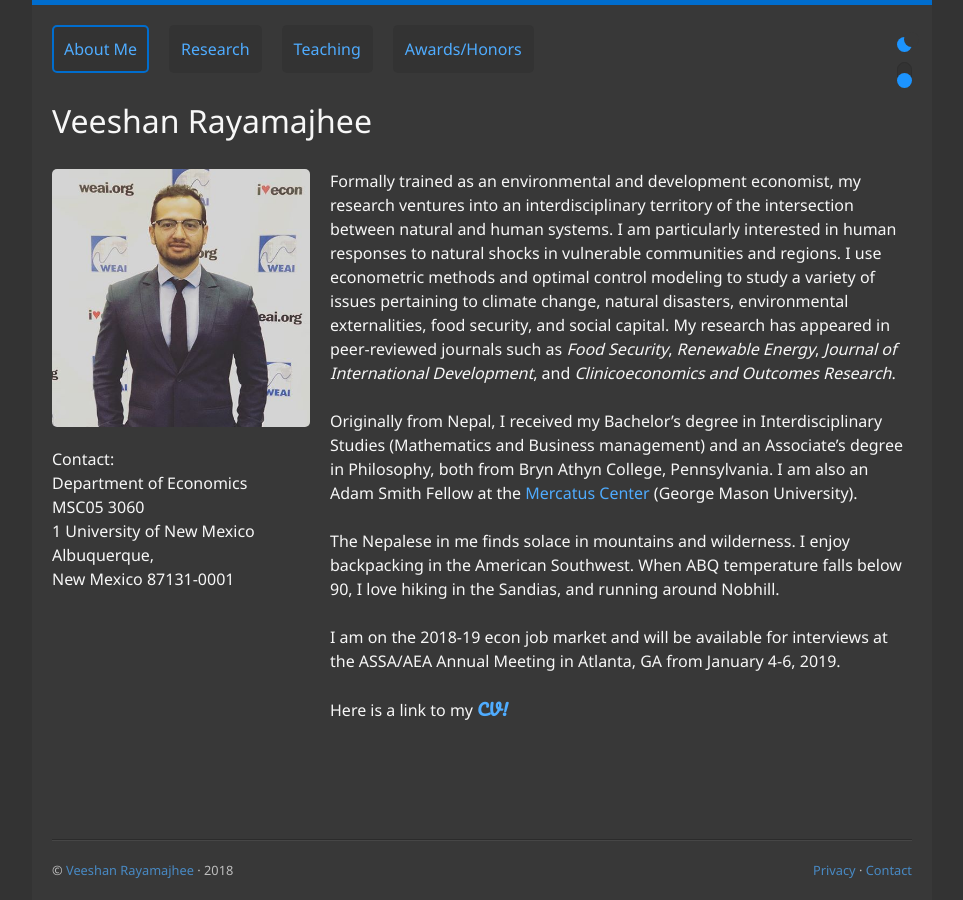
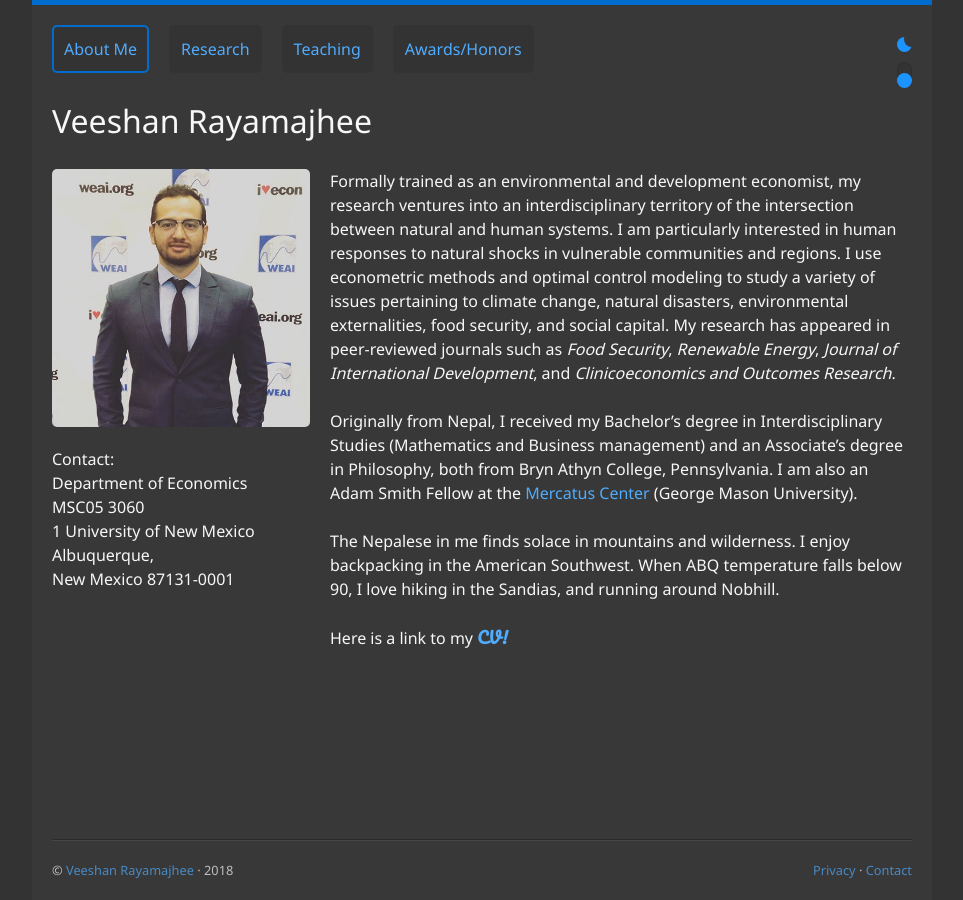
Before and after one commit to veeshanr/veeshanr.github.io, a Jekyll site: the page built from pages/about.md, in a window 1280 px wide. Shown: the whole page, without its empty margins (158-1121 px from the left). Built offline with Jekyll 4.4.1, drawn with Linux system fonts in a browser that asks for light colours.

Commit message:
Update about.md

```diff
--- a/pages/about.md
+++ b/pages/about.md
@@ -11,7 +11,6 @@ Originally from Nepal, I received my Bachelor's degree in Interdisciplinary Stud
 
 The Nepalese in me finds solace in mountains and wilderness. I enjoy backpacking in the American Southwest. When ABQ temperature falls below 90, I love hiking in the Sandias, and running around Nobhill.
 
-I am on the 2018-19 econ job market and will be available for interviews at the ASSA/AEA Annual Meeting in Atlanta, GA from January 4-6, 2019.
 
 Here is a link to my <a class="mark" href="files/CV.pdf">CV!</a>
 
```
